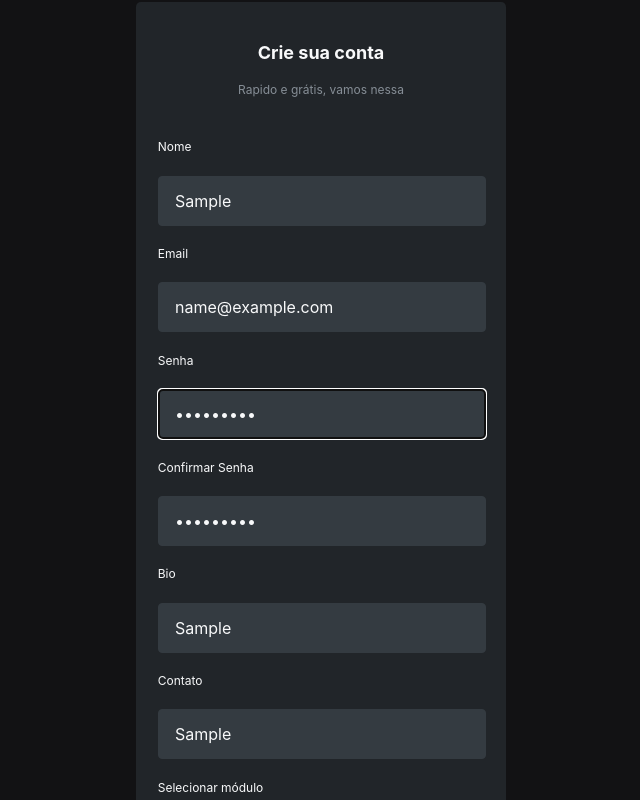
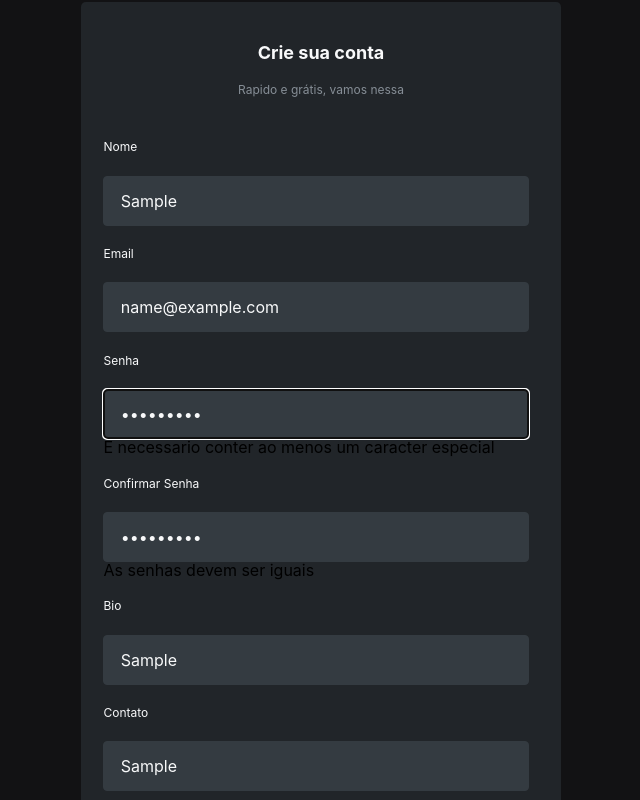
Before and after one commit to JokerMSD/DevHub, a React (Vite) app: page /register in a window 1280 px wide. Both pictures are taken after typing "Sample", "name@example.com", "Sample123", "Sample123", "Sample", "Sample" into the empty fields and a click on the button "Cadastrar". Shown: the whole page, without its empty margins (319-959 px from the left). Built offline with nearby package versions, Linux system fonts and the light colour scheme; a web font is replaced by a local one.

Commit message:
update src/components/Input/index.jsx

```diff
--- a/src/components/Input/index.jsx
+++ b/src/components/Input/index.jsx
@@ -1,11 +1,12 @@
 import { forwardRef } from "react";
 import Style from "./style.module.scss";
 
-export const Input = forwardRef(({ label, id, ...rest }, ref) => {
+export const Input = forwardRef(({ error, label, id, ...rest }, ref) => {
     return (
-        <div>
+        <div className={Style.inputContainer}>
             <label className={Style.label} htmlFor={id}>{label}</label>
             <input ref={ref} {...rest} />
+            {error ? <p className={Style.error}>{error.message}</p> : null}
         </div>
     );
 });
```
